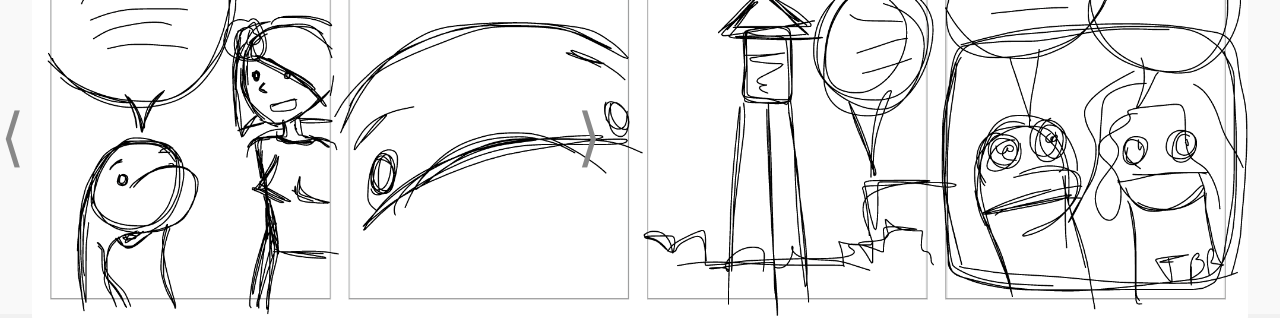
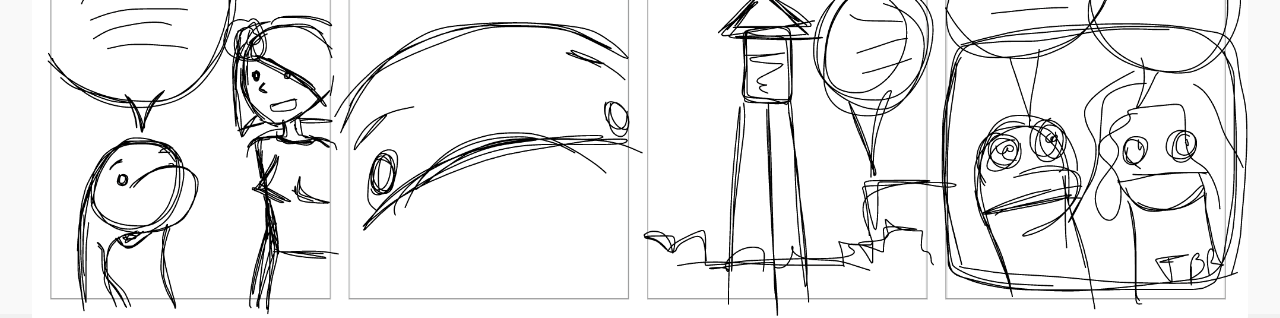
Before and after one commit to oycomics/oycomics.github.io, a Jekyll site: the page built from _posts/2014-04-04-daily-test-002.md, in a window 1280 px wide. Shown: the part 122-440 px from the top of the page. Built offline with Jekyll 4.4.1, drawn with Linux system fonts in a browser that asks for light colours; Markdown is read by kramdown in place of the engine named in the settings.

Commit message:
Update comic_nav.html

```diff
--- a/_includes/comic_nav.html
+++ b/_includes/comic_nav.html
@@ -1,7 +1,7 @@
 {% if page.previous.url %}
-<a class="comic_nav comic_nav_prev" href="{{page.previous.url}}" title="Previous Comic: {{page.previous.title}}"><span>&lang;</span></a>
+<a class="comic_nav comic_nav_prev" href="{{page.previous.url}}" title="Previous Comic: {{page.previous.title}}"><span></span></a>
 {% endif %}
 
 {% if page.next.url %}
-<a class="comic_nav comic_nav_next"  href="{{page.next.url}}" title="Next Comic: {{page.next.title}}"><span>&rang;</span></a>
+<a class="comic_nav comic_nav_next"  href="{{page.next.url}}" title="Next Comic: {{page.next.title}}"><span></span></a>
 {% endif %}
```
